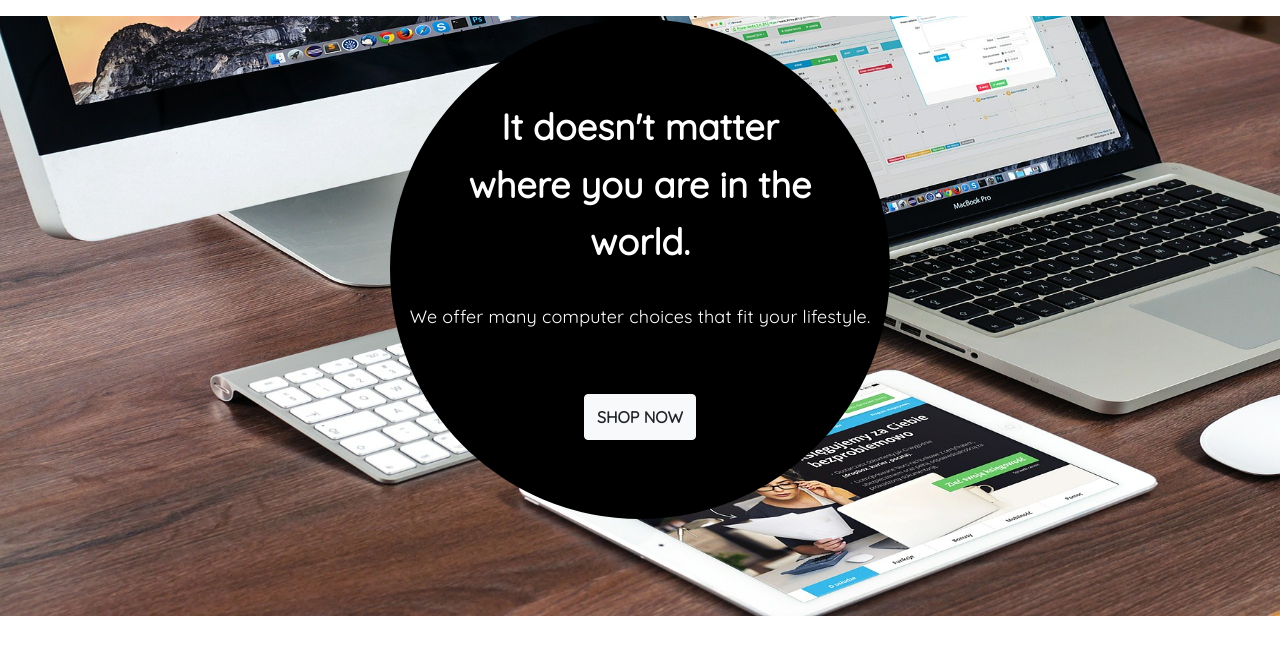
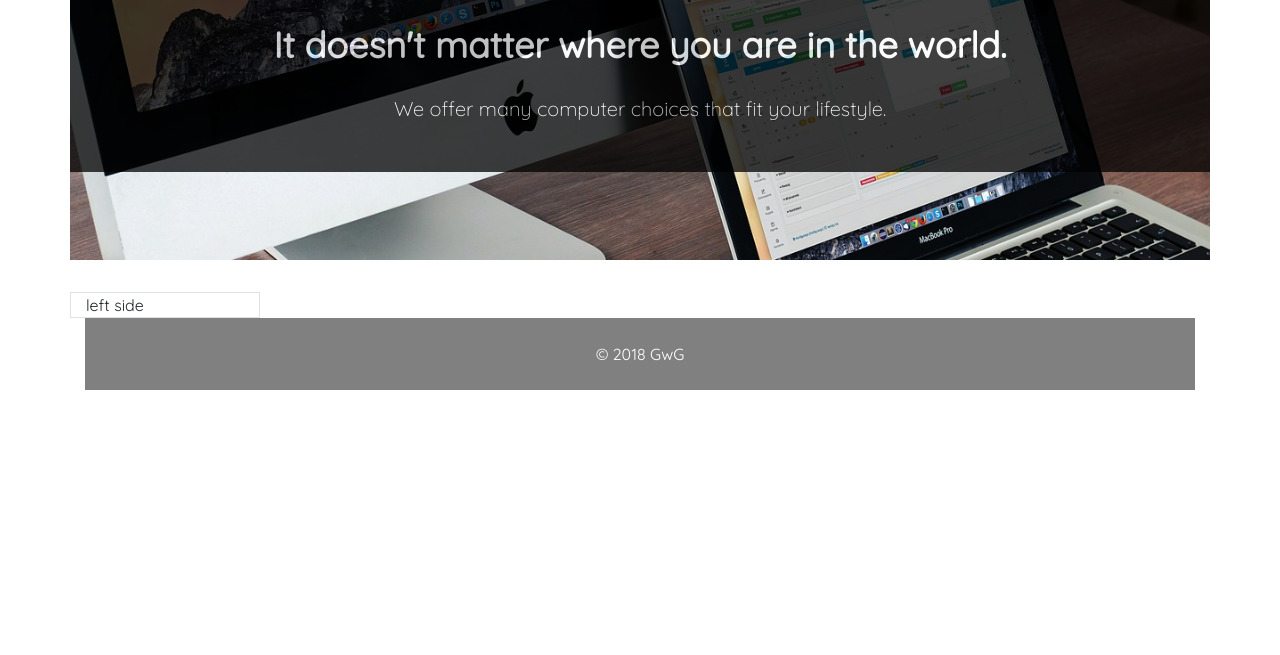
Before and after one commit to GWGweb-projectgroup/practice-project, a PHP site: page /computers.html in a window 1280 px wide. Shown: the part 56-711 px from the top of the page. Run offline with PHP 8.4, Linux system fonts and the light colour scheme; some libraries are stand-ins or nearby versions.

Commit message:
Refactored computers.html page and styling to match other pages

```diff
--- a/computers.html
+++ b/computers.html
@@ -51,26 +51,29 @@
   </nav>
   <!-- /.nav -->
 
-  <section id="computers-hero" class="container-fluid">
-
+  <div class="container">
+    <div class="row">
+      <div class="page-banner banner-computer col-12">
+        <div class="overshadow">
           <div class="caption">
-      <h1 class="font-weight-bold text-center ">It doesn't matter where you are in the world.</h1>
-      <p class="text-center">We offer many computer choices that fit your lifestyle.</p>
-      <button type="button" class="btn btn-light font-weight-bold">SHOP NOW</button>
+            <h1 class="font-weight-bold">It doesn't matter where you are in the world.</h1>
+            <p class="lead">We offer many computer choices that fit your lifestyle.</p>
+          </div>
+        </div>
       </div>
 
+      <div class="col-2 border">
+        left side
+      </div>
+      <!-- / end of left side -->
+
+      <div class="col-10">
 
 
-
-  </section>
-
-
-
-
-
-
-
-
+      </div>
+    </div>
+    <!--.container-->
+    <footer>&copy; 2018 GwG</footer>
 
 
     <!-- Scripts -->
--- a/css/global_styles.css
+++ b/css/global_styles.css
@@ -9,15 +9,18 @@ body {
   font-family: var(--main-font), Arial, sans-serif;
 }
 
-nav {
-  margin-bottom: 1rem;
-}
-
 footer {
   text-align: center;
   color: white;
   background: gray;
   padding: 1.5rem;
+}
+
+h1,
+h2,
+h3,
+h4 {
+  margin: 0;
 }
 
 
@@ -34,6 +37,7 @@ footer {
 .accessories-section {
   margin-bottom: 2rem;
 }
+
 
 /* Products styles */
 
--- a/css/products.css
+++ b/css/products.css
@@ -1,16 +1,11 @@
 /* Computers section styles */
 
-.computers-nav {
-  margin-bottom: 0;
-}
 
-#computers-hero {
-  background-image: url("../img/products/computer_options.jpg");
-  background-repeat: no-repeat;
-  background-position: center;
-  background-size: 100% 100%;
-  height: 75vh;
-  width: 100%;
+/* computers page */
+
+.banner-computer {
+  background: url(../img/products/computer_options.jpg);
+  background-size: cover;
 }
 
 .computers-hero-content {
@@ -18,36 +13,23 @@
 }
 
 .caption {
-  position: absolute;
-  top: 50%;
-  left: 50%;
-  transform: translate(-50%, -65%);
-  width: 100%;
-  border-radius: 50%;
-  background: black;
-  width: 31.25rem;
-  height: 31.25rem;
-  color: white;
-  padding: 1rem;
-  display: flex;
-  flex-direction: column;
-  align-items: center;
-  justify-content: center;
-  letter-spacing: 0.01rem;
+  text-align: center;
 }
 
 .caption h1 {
   font-size: 2.25rem;
-  width: 80%;
   line-height: 1.6;
+  margin-bottom: 20px;
 }
 
+.caption h1,
 .caption p {
-  font-size: 1.125rem;
-  margin-top: 1.5rem;
+  color: #fff;
 }
 
-.caption button {
-  margin-top: 3rem;
-  line-height: 2;
+.overshadow {
+  margin: 0 -15px;
+  background: black;
+  opacity: .75;
+  padding: 1rem 0 2rem;
 }
```
Lines whose indentation alone changed are shown as unchanged.
